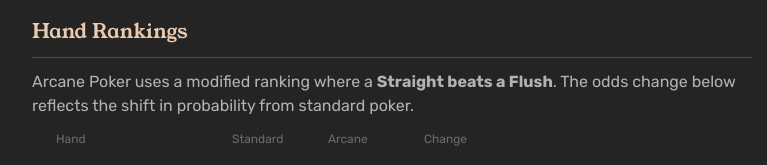
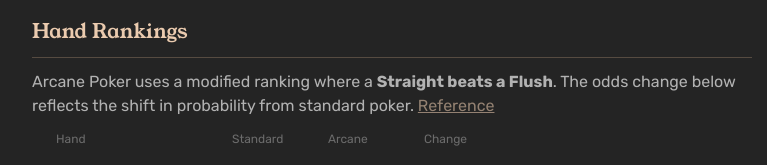
Before and after one commit to raphaelaleixo/arcanepoker, a React (Vite) app: page /rules in a window 1280 px wide. Shown: the part 497-662 px from the top of the page, without its empty margins (248-1015 px from the left). Built offline with nearby package versions, Linux system fonts and the light colour scheme.

Commit message:
feat: add og image

```diff
--- a/src/pages/HomePage.tsx
+++ b/src/pages/HomePage.tsx
@@ -53,17 +53,11 @@ export function HomePage() {
             variant="h1"
             sx={{
               textAlign: "center",
+
               textBox: "trim-both ex alphabetic",
             }}
           >
             Arcane Poker
-          </Typography>
-          <Typography variant="body2">
-            A{" "}
-            <Typography variant="body2" component="span" fontStyle="italic">
-              major
-            </Typography>{" "}
-            twist to playing Texas Hold'em
           </Typography>
           <Stack
             direction="column"
--- a/src/pages/RulesPage.tsx
+++ b/src/pages/RulesPage.tsx
@@ -106,7 +106,17 @@ export function RulesPage() {
           <Divider sx={{ borderColor: "gold.dark", opacity: 0.4 }} />
           <Typography variant="body1" sx={{ color: "silver.light", opacity: 0.8 }}>
             Arcane Poker uses a modified ranking where a <strong>Straight beats a Flush</strong>.
-            The odds change below reflects the shift in probability from standard poker.
+            The odds change below reflects the shift in probability from standard poker.{" "}
+            <Typography
+              component="a"
+              href="http://datagenetics.com/blog/september22016/index.html"
+              target="_blank"
+              rel="noopener noreferrer"
+              variant="body1"
+              sx={{ color: "gold.light", opacity: 0.7, "&:hover": { opacity: 1 } }}
+            >
+              Reference
+            </Typography>
           </Typography>
           <Box sx={{ display: "flex", gap: { xs: 1, sm: 2 }, pl: 3, mb: 0.5 }}>
             <Typography variant="caption" sx={{ color: "silver.light", opacity: 0.4, minWidth: { xs: 110, sm: 160 }, flexShrink: 0 }}>Hand</Typography>
```
Also changed, not shown: public/og-image.png (added).
